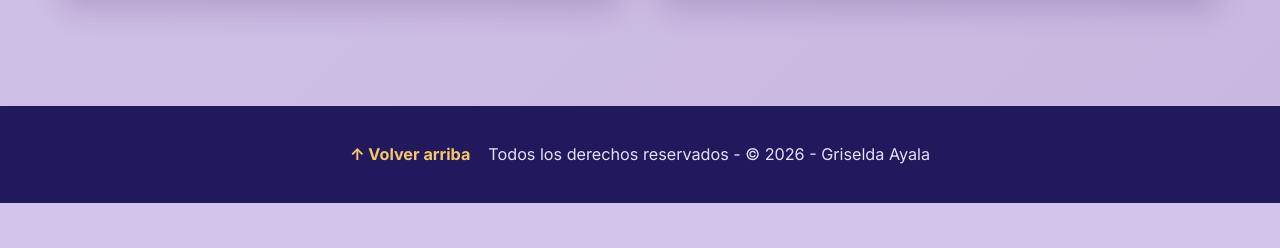
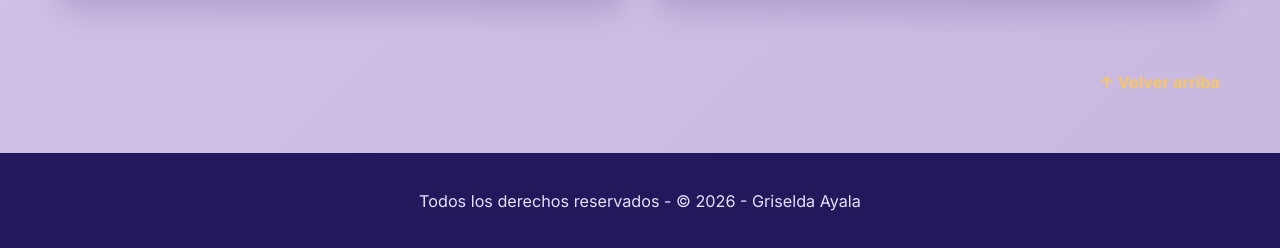
Before and after one commit to griaya/Astrodia, a React (Vite) app: page / in a window 1280 px wide. Shown: the part 1176-1424 px from the top of the page. Before the commit the page ends 1379 px from the top, so only its background shows below. Built offline with nearby package versions, Linux system fonts and the light colour scheme; a web font is replaced by a local one.

Commit message:
Mover Volver arriba al cuerpo principal

```diff
--- a/src/App.jsx
+++ b/src/App.jsx
@@ -52,7 +52,7 @@ function ChoiceCard({ icon, title, text, to, button }) {
 }
 
 function Footer() {
-  return <footer className="site-footer"><BackToTop /><p>Todos los derechos reservados - © 2026 - Griselda Ayala</p></footer>;
+  return <footer className="site-footer"><p>Todos los derechos reservados - © 2026 - Griselda Ayala</p></footer>;
 }
 
 function BackToTop() {
@@ -70,7 +70,7 @@ function Profiles() {
   return <main className="page-width page-section"><div className="section-heading"><p className="eyebrow">Conocé cada energía</p><h1>Perfiles astrales</h1><p>El Sol, la Luna y el Ascendente cuentan distintas partes de tu experiencia.</p></div>
     <div className="profile-grid">{profileCards.map((card) => <article className={`profile-card ${selected === card.key ? 'selected' : ''}`} key={card.key} onClick={() => setSelected(selected === card.key ? null : card.key)} tabIndex="0" onKeyDown={(event) => event.key === 'Enter' && setSelected(selected === card.key ? null : card.key)}>
       <h2>{card.title}</h2><img src={card.image} alt={card.title} loading="lazy" /><p>{card.intro}</p><span className="card-hint">{selected === card.key ? 'Ocultar información' : 'Ver información'}</span>{selected === card.key && <div className="profile-detail"><ul>{card.details.map((detail) => <li key={detail}><span className="detail-icon" aria-hidden="true">{card.icon}</span><span>{detail}</span></li>)}</ul></div>}
-    </article>)}</div><BackToTop />
+    </article>)}</div>
   </main>;
 }
 
@@ -130,5 +130,5 @@ function Result() {
 }
 
 export default function App() {
-  return <div className="app-shell"><Header /><div className="main-content"><Routes><Route path="/" element={<Home />} /><Route path="/perfiles" element={<Profiles />} /><Route path="/acerca-de" element={<About />} /><Route path="/seleccionar" element={<ManualSelection />} /><Route path="/calcular" element={<CalculatePlaceholder />} /><Route path="/resultado/:id" element={<Result />} /></Routes></div><Footer /></div>;
+  return <div className="app-shell"><Header /><div className="main-content"><Routes><Route path="/" element={<Home />} /><Route path="/perfiles" element={<Profiles />} /><Route path="/acerca-de" element={<About />} /><Route path="/seleccionar" element={<ManualSelection />} /><Route path="/calcular" element={<CalculatePlaceholder />} /><Route path="/resultado/:id" element={<Result />} /></Routes><BackToTop /></div><Footer /></div>;
 }
--- a/src/styles.css
+++ b/src/styles.css
@@ -35,10 +35,11 @@ nav a { padding: .55rem 0; border-bottom: 2px solid transparent; } nav a:hover,
 .insight-card h2 { margin: 0 0 .8rem; font-size: 1.25rem; color: #342681; text-align: center; }
 .insight-card ul { margin: 0; padding-left: 1.2rem; color: #46547e; }
 .insight-card li { margin: .65rem 0; }
-.site-footer { margin-top: 2rem; padding: 2rem max(1rem, calc((100% - 1160px) / 2)); display: flex; align-items: center; justify-content: center; gap: 1rem; color: #fff; background: #21195c; } .site-footer p { margin: 0; color: #e7e0fa; font-size: .9rem; }
+.site-footer { position: relative; margin-top: 2rem; padding: 2rem max(1rem, calc((100% - 1160px) / 2)); display: flex; align-items: center; justify-content: center; gap: 1rem; color: #fff; background: #21195c; } .site-footer p { margin: 0; color: #e7e0fa; font-size: .9rem; }
 .back-to-top { display: inline-block; color: #f6c667; font-weight: 700; font-size: .9rem; }
 .back-to-top:hover { color: #fff; text-decoration: underline; }
-@media (max-width: 700px) { .site-header { align-items: flex-start; flex-direction: column; padding-top: .8rem; padding-bottom: .8rem; } nav { width: 100%; justify-content: space-between; gap: .6rem; font-size: .87rem; } .hero { padding: 0; margin-top: 0; } .hero img { border-radius: 0; min-height: 0; } .choice-grid, .profile-grid, .result-cards, .insight-grid { grid-template-columns: 1fr; } .choice-card p { min-height: unset; } .page-section { padding-top: 2.5rem; } .site-footer { align-items: center; flex-direction: column; text-align: center; } .date-fields, .time-fields { grid-template-columns: 1fr; } }
+.main-content > .back-to-top { display: block; width: min(1160px, calc(100% - 2rem)); margin: 0 auto 1.25rem; text-align: right; }
+@media (max-width: 700px) { .site-header { align-items: flex-start; flex-direction: column; padding-top: .8rem; padding-bottom: .8rem; } nav { width: 100%; justify-content: space-between; gap: .6rem; font-size: .87rem; } .hero { padding: 0; margin-top: 0; } .hero img { border-radius: 0; min-height: 0; } .choice-grid, .profile-grid, .result-cards, .insight-grid { grid-template-columns: 1fr; } .choice-card p { min-height: unset; } .page-section { padding-top: 2.5rem; } .site-footer { align-items: center; flex-direction: column; text-align: center; } .main-content > .back-to-top { width: calc(100% - 2rem); } .date-fields, .time-fields { grid-template-columns: 1fr; } }
 .section-heading > p:not(.eyebrow) { font-size: 1.1rem; }
 
 /* Ajustes para pantallas angostas y formularios en celulares */
```
